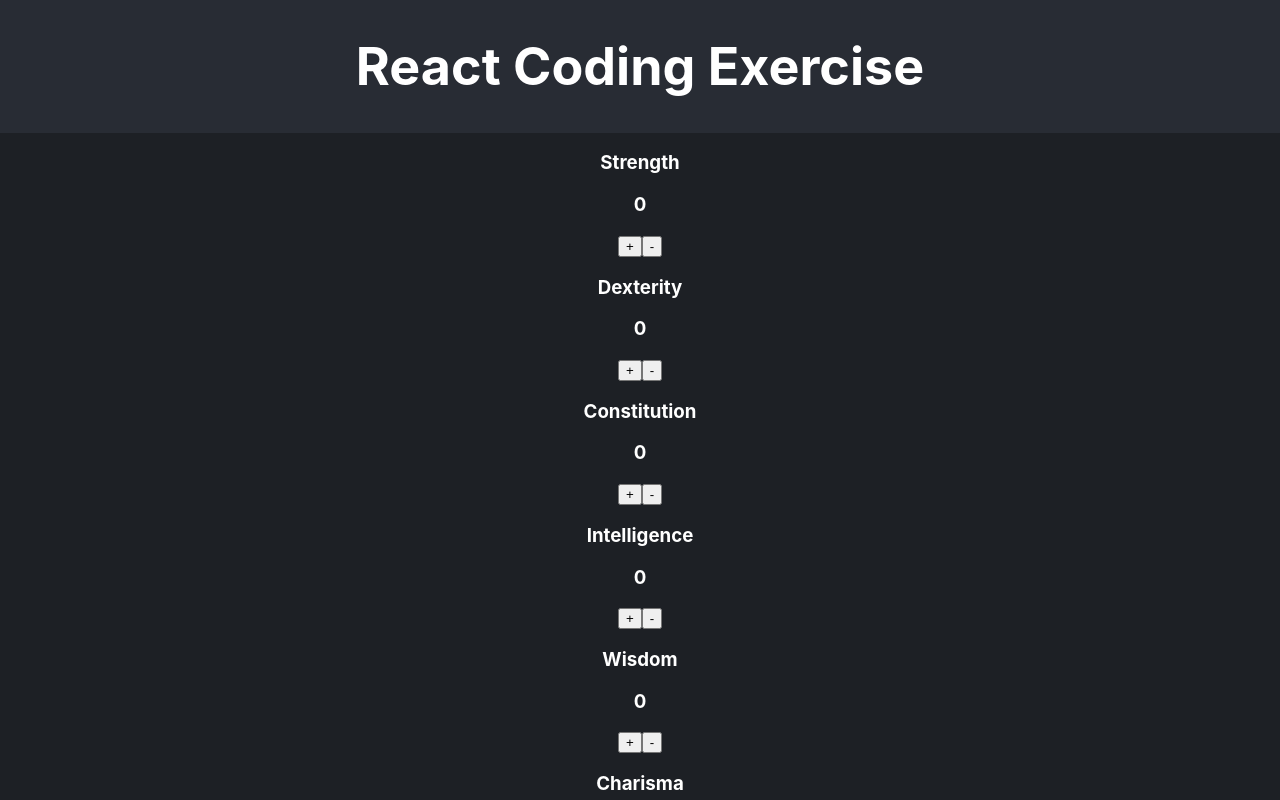
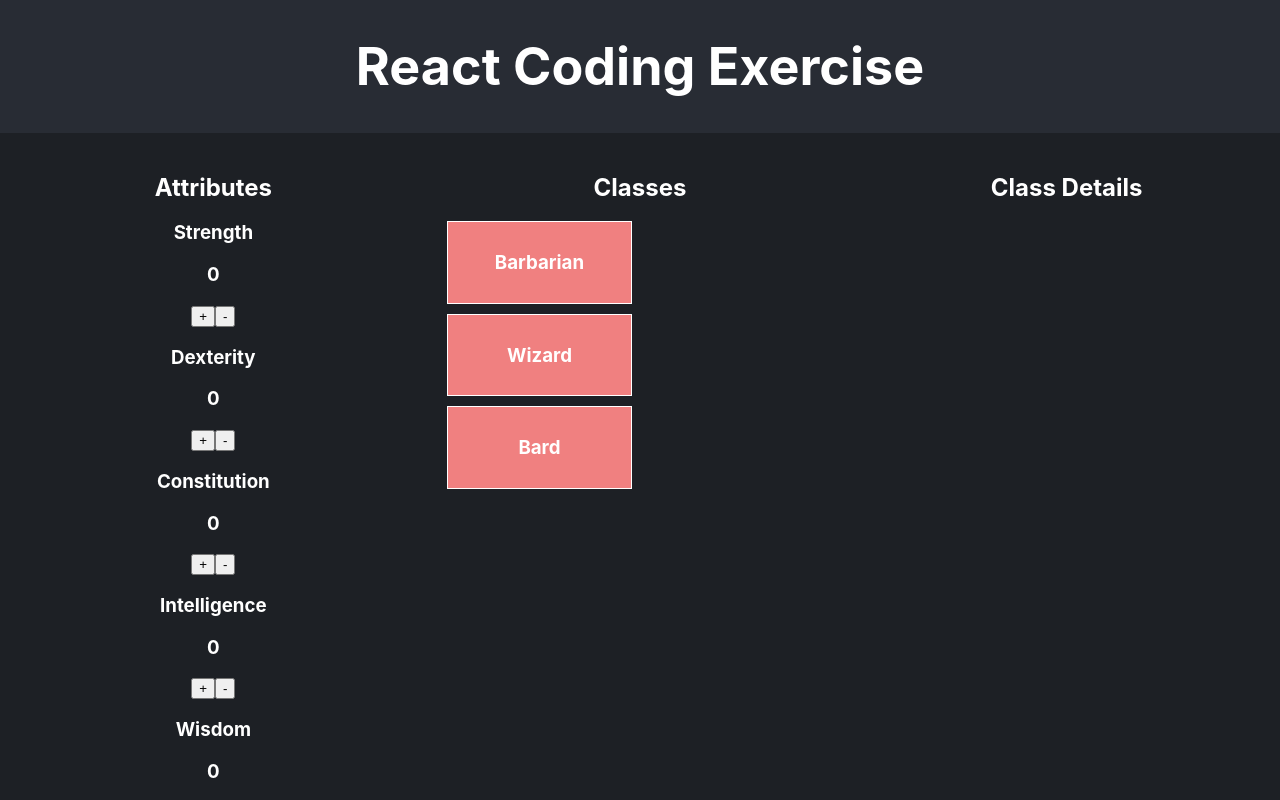
Before and after one commit to lakhwani/recruiting-webapp-character, a React (Create React App) app: page / in a window 1280 px wide. Shown: the top 800 px of the page. Built offline with nearby package versions, Linux system fonts and the light colour scheme.

Commit message:
Added class details when clicked on (3)

```diff
--- a/src/App.js
+++ b/src/App.js
@@ -1,6 +1,6 @@
 import React from "react";
 import "./App.css";
-import AttributeList from "./components/AttributeList";
+import Character from "./components/Character";
 import AttributeProvider from "./context/AttributeContext";
 
 function App() {
@@ -11,7 +11,7 @@ function App() {
           <h1>React Coding Exercise</h1>
         </header>
         <section className="App-section">
-          <AttributeList />
+          <Character />
         </section>
       </div>
     </AttributeProvider>
--- a/src/components/AttributeList.js
+++ /dev/null
@@ -1,27 +0,0 @@
-import React, { useContext } from "react";
-import { ATTRIBUTE_LIST } from "../consts";
-import Attribute from "./Attribute";
-import ClassList from "./ClassList";
-import { AttributeContext } from "../context/AttributeContext";
-
-const AttributeList = () => {
-  const { values, handleIncrement, handleDecrement } =
-    useContext(AttributeContext);
-
-  return (
-    <div>
-      {ATTRIBUTE_LIST.map((attribute) => (
-        <Attribute
-          key={attribute}
-          attributeName={attribute}
-          attributeValue={values[attribute]}
-          onIncrement={() => handleIncrement(attribute)}
-          onDecrement={() => handleDecrement(attribute)}
-        />
-      ))}
-      <ClassList attributeValues={values} />
-    </div>
-  );
-};
-
-export default AttributeList;
--- /dev/null
+++ b/src/components/Character.css
@@ -0,0 +1,15 @@
+.character-container {
+  display: flex;
+}
+
+.column {
+  flex: 1;
+  padding: 20px;
+}
+
+.class-item {
+  border: 1px solid;
+  padding: 10px;
+  margin: 10px 0;
+  box-sizing: border-box;
+}
--- /dev/null
+++ b/src/components/Character.js
@@ -0,0 +1,44 @@
+import React, { useContext, useState } from "react";
+import { ATTRIBUTE_LIST, CLASS_LIST } from "../consts";
+import Attribute from "./Attribute";
+import ClassList from "./ClassList";
+import ClassDetails from "./ClassDetails";
+import { AttributeContext } from "../context/AttributeContext";
+import "./Character.css";
+
+const Character = () => {
+  const { values, handleIncrement, handleDecrement } =
+    useContext(AttributeContext);
+  const [selectedClass, setSelectedClass] = useState(null);
+
+  const handleClassClick = (className) => {
+    setSelectedClass(className);
+  };
+
+  return (
+    <div className="character-container">
+      <div className="column">
+        <h2>Attributes</h2>
+        {ATTRIBUTE_LIST.map((attribute) => (
+          <Attribute
+            key={attribute}
+            attributeName={attribute}
+            attributeValue={values[attribute]}
+            onIncrement={() => handleIncrement(attribute)}
+            onDecrement={() => handleDecrement(attribute)}
+          />
+        ))}
+      </div>
+      <div className="column">
+        <h2>Classes</h2>
+        <ClassList attributeValues={values} onClassClick={handleClassClick} />
+      </div>
+      <div className="column">
+        <h2>Class Details</h2>
+        {selectedClass && <ClassDetails className={selectedClass} />}
+      </div>
+    </div>
+  );
+};
+
+export default Character;
--- /dev/null
+++ b/src/components/ClassDetails.js
@@ -0,0 +1,21 @@
+import React from "react";
+import { CLASS_LIST } from "../consts";
+
+const ClassDetails = ({ className }) => {
+  const classDetails = CLASS_LIST[className];
+
+  return (
+    <div>
+      <h3>{className} Requirements</h3>
+      <ul>
+        {Object.entries(classDetails).map(([attr, value]) => (
+          <li key={attr}>
+            {attr}: {value}
+          </li>
+        ))}
+      </ul>
+    </div>
+  );
+};
+
+export default ClassDetails;
--- a/src/components/ClassList.js
+++ b/src/components/ClassList.js
@@ -2,7 +2,7 @@ import React from "react";
 import { CLASS_LIST } from "../consts";
 import "./ClassList.css";
 
-const ClassList = ({ attributeValues }) => {
+const ClassList = ({ attributeValues, onClassClick }) => {
   const checkRequirements = (className) => {
     const requirements = CLASS_LIST[className];
     return Object.keys(requirements).every(
@@ -12,16 +12,15 @@ const ClassList = ({ attributeValues }) => {
 
   return (
     <div>
-      <h2>Available Classes</h2>
       {Object.keys(CLASS_LIST).map((className) => {
         const meetsRequirements = checkRequirements(className);
         return (
           <div
             key={className}
+            className="class-item"
+            onClick={() => onClassClick(className)}
             style={{
-              border: "1px solid",
-              padding: "10px",
-              margin: "10px",
+              cursor: "pointer",
               backgroundColor: meetsRequirements ? "lightgreen" : "lightcoral",
             }}
           >
```
